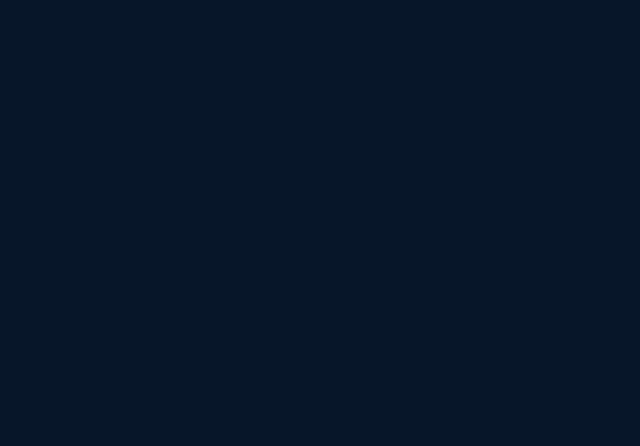
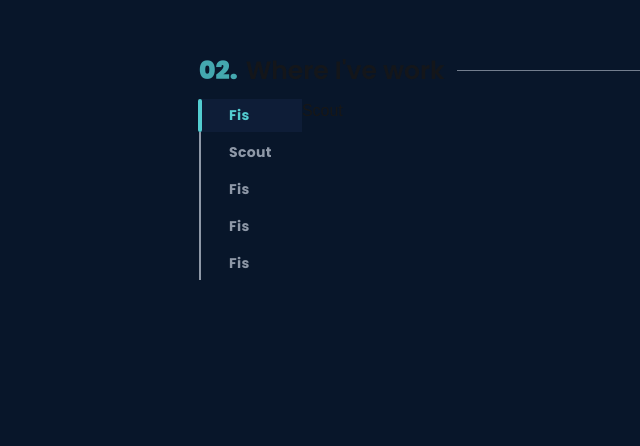
Before and after one commit to devsecops-node/official-portafolio, a Next.js app: page / in a window 1280 px wide. Shown: the part 1834-2280 px from the top of the page, without its empty margins (121-761 px from the left). Before the commit the page ends 1600 px from the top, so only its background shows below. Built offline with nearby package versions, Linux system fonts and the light colour scheme.

Commit message:
feat: add experience

```diff
--- a/src/app/page.tsx
+++ b/src/app/page.tsx
@@ -1,4 +1,5 @@
 import AboutView from "@/components/about";
+import ExperienceView from "@/components/experience";
 import InfoFixed from "@/components/info-fixed";
 import PresentationView from "@/components/presentation";
 import Image from "next/image";
@@ -8,7 +9,11 @@ export default function Home() {
     <main className="relative">
       <PresentationView />
       <AboutView />
-      <InfoFixed/>
+      <ExperienceView />
+      <div id="Works" className="h-screen">
+        pqweqwe
+      </div>
+      {/* <InfoFixed /> */}
     </main>
   )
 }
--- a/src/components/about/index.tsx
+++ b/src/components/about/index.tsx
@@ -6,12 +6,12 @@ import styles from "@/styles/presentation.module.css"
 
 const AboutView = () => {
 
-  let { apper } = useIntersectionObserver({ observar: 'about' })
+  let { apper } = useIntersectionObserver({ observar: 'About' })
 
 
   return (
-    <div id='about' className={`h-screen flex justify-center items-center ${apper ? styles.main : "opacity-0"}`}>
-      <div id='About' hidden className={`w-[80%] md:w-[50%] gap-3 md:gap-0  flex flex-col md:flex-row`}>
+    <div id='About' className={`h-screen flex justify-center items-center ${apper ? styles.main : "opacity-0"}`}>
+      <div hidden className={`w-[80%] md:w-[50%] gap-3 md:gap-0  flex flex-col md:flex-row`}>
         <InfoAbout />
         <div className='flex justify-center items-center flex-1'>
           <Image
--- a/src/components/about/info.tsx
+++ b/src/components/about/info.tsx
@@ -1,6 +1,7 @@
 import React from 'react'
 import List from './list'
 import styles from "@/styles/presentation.module.css"
+import TitleSection from '../title-section'
 
 const InfoAbout = () => {
 
--- /dev/null
+++ b/src/components/experience/index.tsx
@@ -0,0 +1,22 @@
+"use client"
+import React from 'react'
+import TitleSection from '../title-section'
+import WorkSections from './work-sections'
+import useIntersectionObserver from '@/hooks/useIntersectionObserver'
+import styles from "@/styles/presentation.module.css"
+
+
+const ExperienceView = () => {
+  const { apper } = useIntersectionObserver({ observar: "Experience" })
+
+  return (
+    <div id='Experience' className={`h-screen flex items-center justify-center ${apper ? styles.main : "opacity-0"}`} >
+      <div className='w-[80%] md:w-[50%]'>
+        <TitleSection sectionNumber='02.' sectionTitle="Where I've work " />
+        <WorkSections />
+      </div>
+    </div>
+  )
+}
+
+export default ExperienceView
--- /dev/null
+++ b/src/components/experience/work-sections.tsx
@@ -0,0 +1,35 @@
+'use client'
+import React, { useState } from 'react'
+import styles from "@/styles/experience.module.css"
+import useIntersectionObserver from '@/hooks/useIntersectionObserver'
+
+const WorkSections = () => {
+  const [currentId, setCurrentId] = useState(0)
+
+  const workers = [
+    { place: "Fis", workstation: "Enginner", date: "May 2022 - Decemmber 2023", id: 1 },
+    { place: "Scout", workstation: "Soft Tecnical", date: "January 2023 - Until now", id: 2 },
+    { place: "Fis", workstation: "Enginner", date: "May 2022 - Decemmber 2023", id: 3 },
+    { place: "Fis", workstation: "Enginner", date: "May 2022 - Decemmber 2023", id: 4 },
+    { place: "Fis", workstation: "Enginner", date: "May 2022 - Decemmber 2023", id: 5 },
+  ]
+  return (
+    <div className='mt-[10px] flex'>
+      <section className={`flex flex-col gap-1 relative ${styles.section_border}`}>
+        {workers.map((wkds) => (
+          <div
+            key={wkds.id} className={` ${currentId + 1 === wkds.id ? styles.current_p : 'text-secundary'}`}
+            onClick={() => setCurrentId(wkds.id - 1)}
+          >
+            <div className={`cursor-pointer hover:text-primary rounded-sm transition-all duration-[0.5s] hover:bg-[#102240] px-[30px] py-[6px] text-[14px] font-ppBold tracking-wide`} >{wkds.place}</div>
+          </div>
+        ))}
+      </section>
+      <section className='flex-1'>
+        <h1>{workers[currentId+1].place }</h1>
+      </section>
+    </div>
+  )
+}
+
+export default WorkSections
--- /dev/null
+++ b/src/components/title-section.tsx
@@ -0,0 +1,17 @@
+import React from 'react'
+
+const TitleSection = ({ sectionNumber, sectionTitle }: { sectionNumber: string, sectionTitle: string }) => {
+  return (
+    <section className='flex flex-row text-[25px] opacity-[0.8] gap-2'>
+      <p className='text-primary font-ppB'>{sectionNumber}</p>
+      <div className='flex flex-row  flex-1 itmes-center gap-3'>
+        <p className='font-ppSemiBold'>{sectionTitle}</p>
+        <div className="h-full w-full flex-1 flex items-center justify-center">
+          <div className='bg-[#8e98a7] h-[1px] flex-1' />
+        </div>
+      </div>
+    </section>
+  )
+}
+
+export default TitleSection
--- /dev/null
+++ b/src/styles/experience.module.css
@@ -0,0 +1,37 @@
+.section_border::before {
+  content: "";
+  width: 2px;
+  background-color: #8e98a7;
+  position: absolute;
+  height: 100%;
+}
+
+.current_p {
+  background-color: #0e1d37;
+  position: relative;
+  color:#53cdd1;
+  transition: all 1s;
+  -webkit-transition: all 1s;
+  -moz-transition: all 1s;
+  -ms-transition: all 1s;
+  -o-transition: all 1s;
+}
+
+.current_p::before{
+  content: "";
+  width: 4px;
+  background-color: #53cdd1;
+  border-radius: 5px;
+  position: absolute;
+  left: -1px;
+  height: 100%;
+  transition: all 1s;
+  -webkit-transition: all 1s;
+  -moz-transition: all 1s;
+  -ms-transition: all 1s;
+  -o-transition: all 1s;
+  -webkit-border-radius: 5px;
+  -moz-border-radius: 5px;
+  -ms-border-radius: 5px;
+  -o-border-radius: 5px;
+}
--- a/tailwind.config.ts
+++ b/tailwind.config.ts
@@ -14,17 +14,21 @@ const config: Config = {
       },
       fontFamily: {
         ppB: ["var(--ppB)"],
-        ppBold:['var(--ppBold)'],
-        ppEBold:['var(--ppEBold)'],
-        ppELight:['var(--ppELight)'],
+        ppBold: ['var(--ppBold)'],
+        ppEBold: ['var(--ppEBold)'],
+        ppELight: ['var(--ppELight)'],
         ppLight: ['var(--ppLight)'],
         ppMedium: ['var(--ppMedium)'],
-        ppRegular:['var(--ppRegular)'],
-        ppSemiBold:['var(--ppSemiBold)'],
-        ppThin:['var(--ppThin)']
+        ppRegular: ['var(--ppRegular)'],
+        ppSemiBold: ['var(--ppSemiBold)'],
+        ppThin: ['var(--ppThin)']
       },
-      textColor:{
-        primary:"var(--text-primary)"
+      textColor: {
+        primary: "#53cdd1",
+        secundary: "#8e98a7"
+      },
+      backgroundColor: {
+        secundary: "#102240"
       }
     },
   },
```
